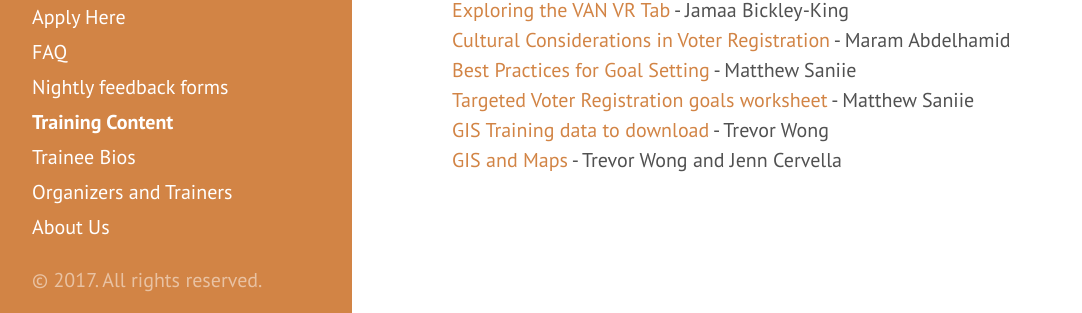
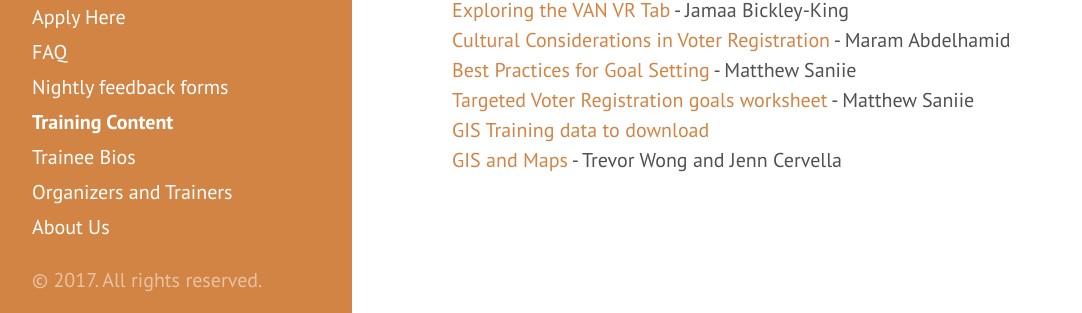
Before and after one commit to anniejw6/changethegame_site, a Jekyll site: the page built from slides.md, in a window 1280 px wide and 900 px high, scrolled down 888 px. Shown: the part 565-878 px from the top of the window, without its empty margins (8-1090 px from the left). Built offline with Jekyll 4.4.1, drawn with Linux system fonts in a browser that asks for light colours.

Commit message:
Update slides.md

```diff
--- a/slides.md
+++ b/slides.md
@@ -49,6 +49,6 @@
 <br>[Cultural Considerations in Voter Registration](https://www.dropbox.com/s/s7wx8yacdgeimor/Voter%20Reg%20Cultural%20Considerations-Maram.pdf?dl=0) - Maram Abdelhamid
 <br>[Best Practices for Goal Setting](https://www.dropbox.com/s/wtg3ila37ukptgw/Best%20Practices%20for%20Goal%20Setting-Matthew%20Saniie.pdf?dl=0) - Matthew Saniie
 <br>[Targeted Voter Registration goals worksheet](https://www.dropbox.com/s/bib37fhqcaiqz68/C3%20Targeted%20VR%20worksheet-Matthew%20Saniie.xlsx?dl=0) - Matthew Saniie
-<br>[GIS Training data to download](https://www.dropbox.com/s/f6ych72aopg4i69/GIS_training_data-Trevor%20Wong.zip?dl=0) - Trevor Wong
+<br>[GIS Training data to download](https://www.dropbox.com/s/f6ych72aopg4i69/GIS_training_data-Trevor%20Wong.zip?dl=0)
 <br>[GIS and Maps](https://www.dropbox.com/s/s5k51hz8zso1wxc/Maps%20%26%20GIS-Trevor%20Wong%20%26%20Jenn%20Cervella.pdf?dl=0) - Trevor Wong and Jenn Cervella
 <br>
```
